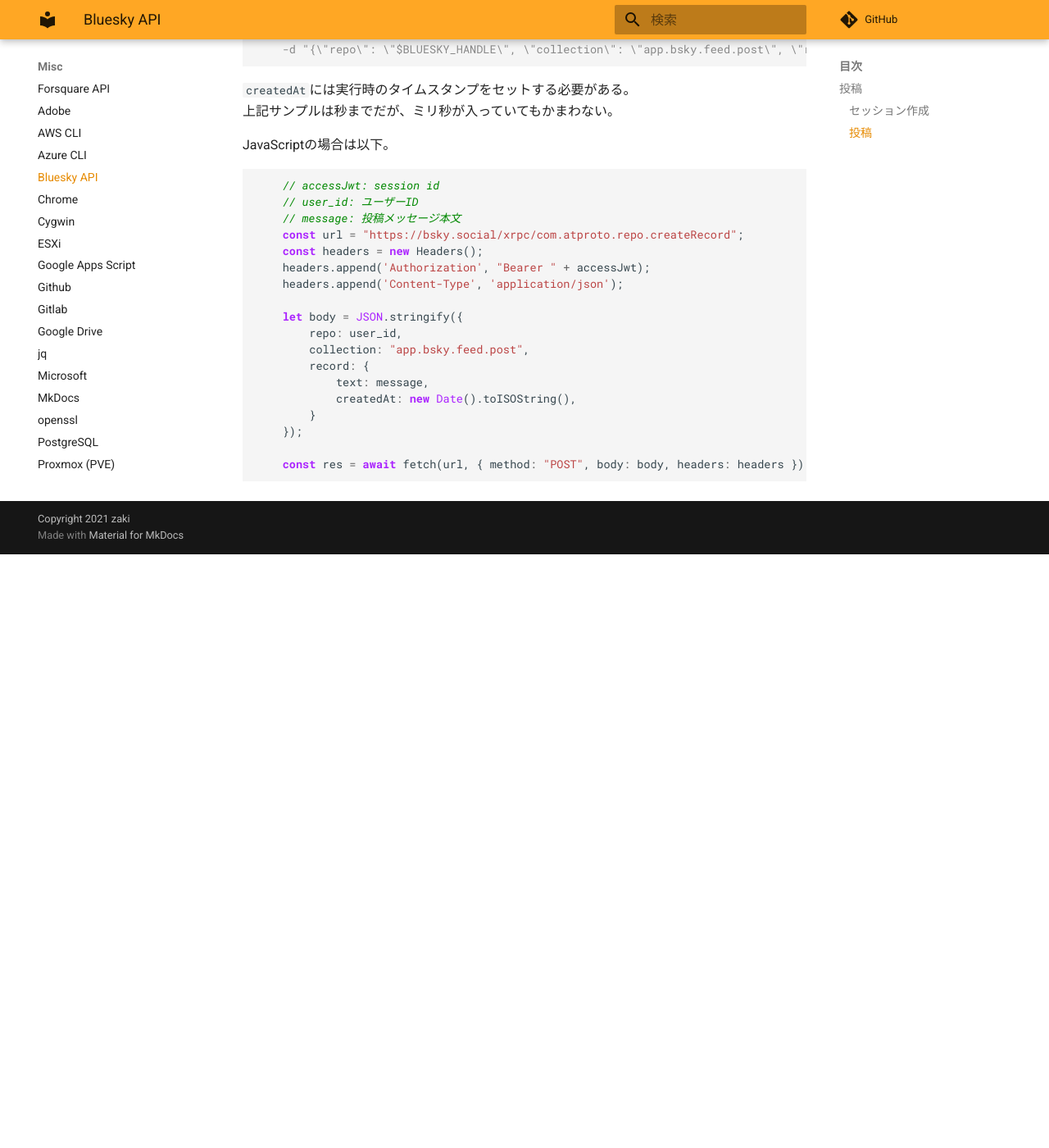
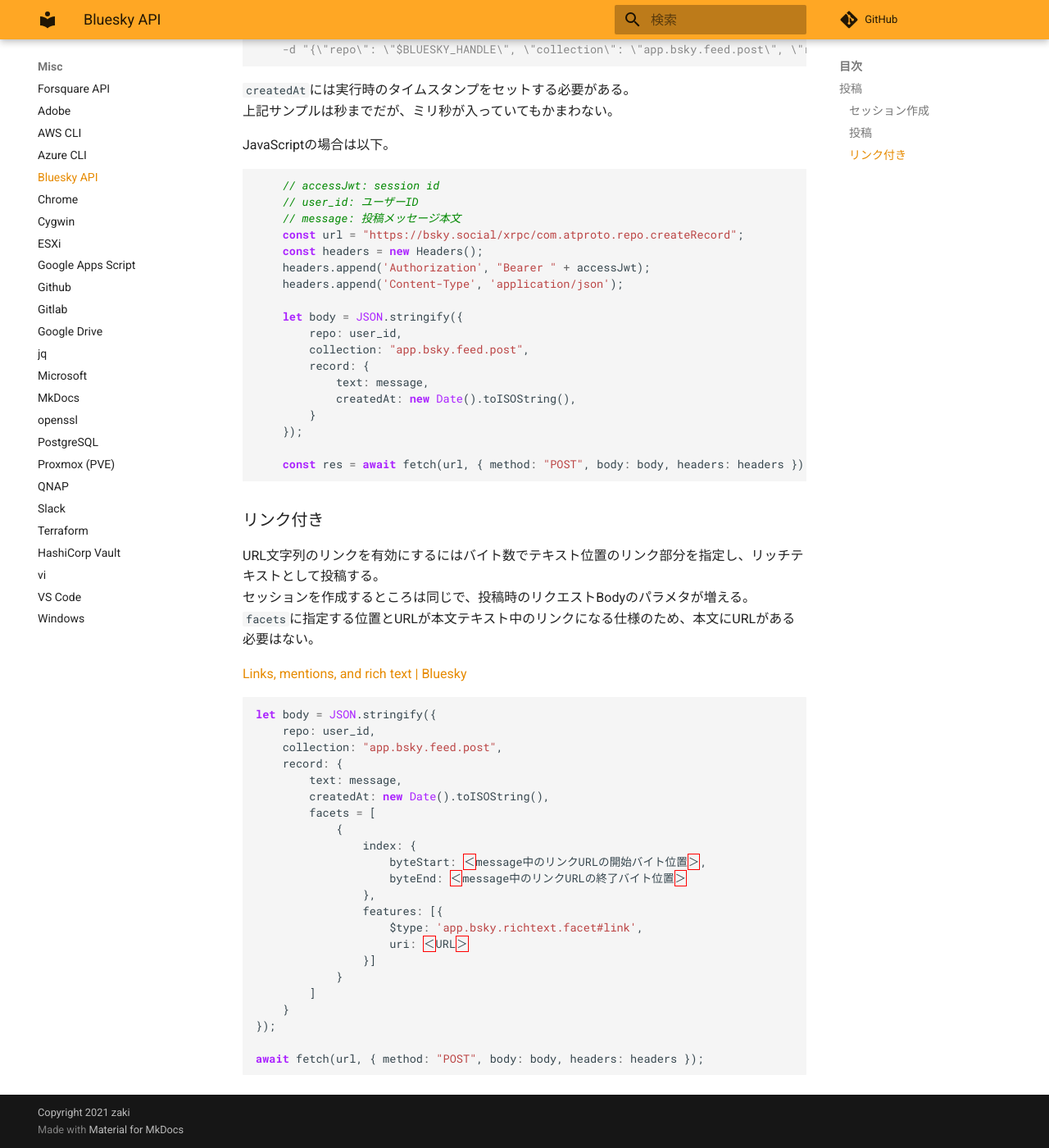
Before and after one commit to zaki-lknr/docs, an MkDocs documentation site: the page built from docs/Misc/bsky.md, in a window 1280 px wide and 1400 px high, scrolled down 1183 px. Shown: the whole window at 82% size. Built offline with MkDocs 1.6.1 and Material for MkDocs 9.7.7, drawn with Linux system fonts in a browser that asks for light colours; comment, search, counter and statistics services are not loaded; before the commit the page ends 1859 px from its top, so only the background shows below that.

Commit message:
add: misc/bluesky: URL付き投稿

````diff
--- a/docs/Misc/bsky.md
+++ b/docs/Misc/bsky.md
@@ -75,3 +75,36 @@ JavaScriptの場合は以下。
 
     const res = await fetch(url, { method: "POST", body: body, headers: headers });
 ```
+
+### リンク付き
+
+URL文字列のリンクを有効にするにはバイト数でテキスト位置のリンク部分を指定し、リッチテキストとして投稿する。
+セッションを作成するところは同じで、投稿時のリクエストBodyのパラメタが増える。
+`facets`に指定する位置とURLが本文テキスト中のリンクになる仕様のため、本文にURLがある必要はない。
+
+[Links, mentions, and rich text | Bluesky](https://docs.bsky.app/docs/advanced-guides/post-richtext)
+
+```javascript
+let body = JSON.stringify({
+    repo: user_id,
+    collection: "app.bsky.feed.post",
+    record: {
+        text: message,
+        createdAt: new Date().toISOString(),
+        facets = [
+            {
+                index: {
+                    byteStart: ＜message中のリンクURLの開始バイト位置＞,
+                    byteEnd: ＜message中のリンクURLの終了バイト位置＞
+                },
+                features: [{
+                    $type: 'app.bsky.richtext.facet#link',
+                    uri: ＜URL＞
+                }]
+            }
+        ]
+    }
+});
+
+await fetch(url, { method: "POST", body: body, headers: headers });
+```
````
